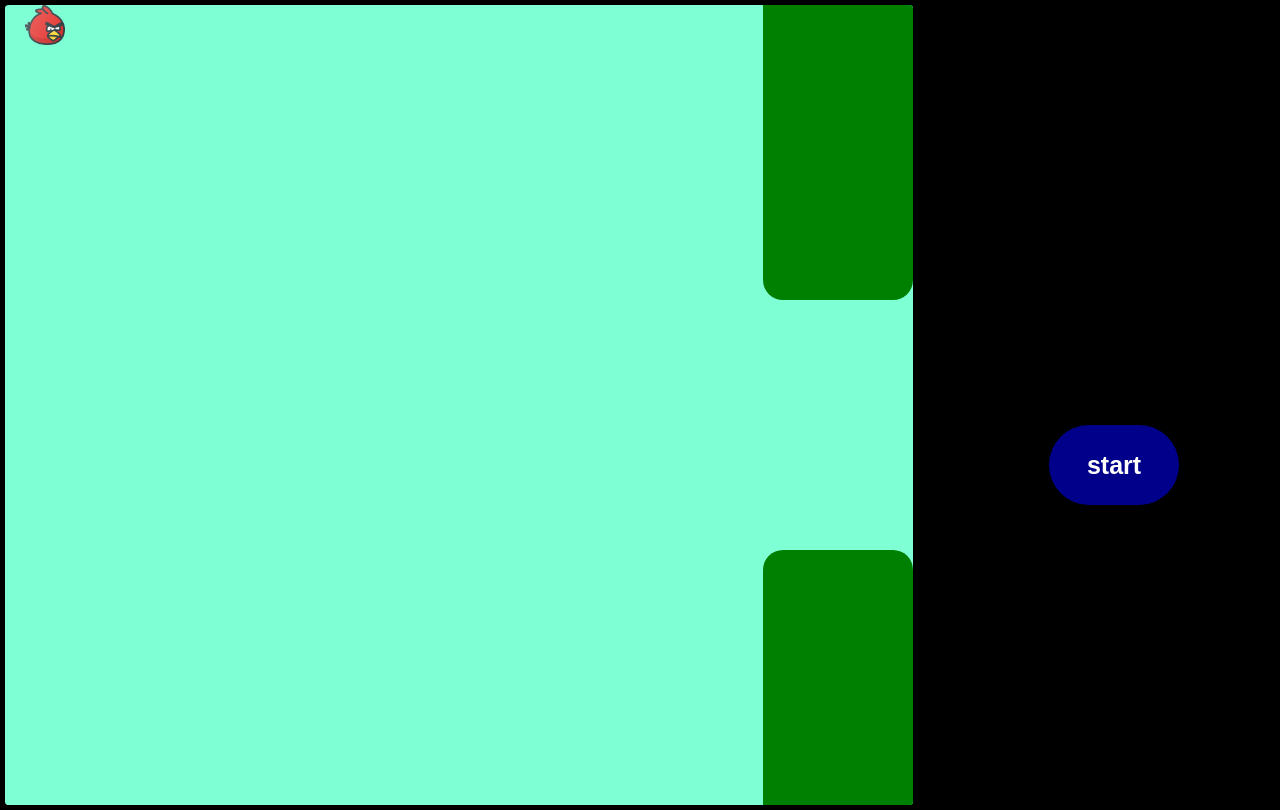
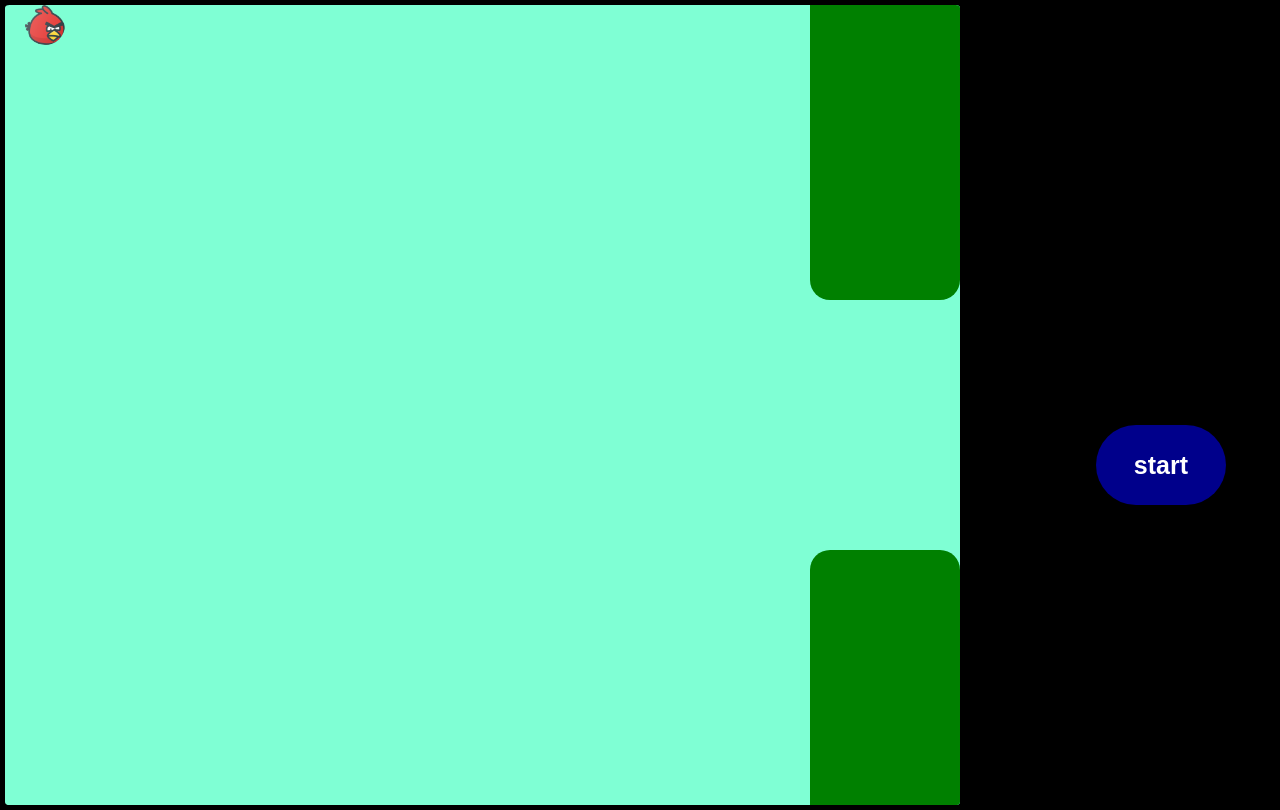
Before and after one commit to MallikarjunKamtam/floppy-bird, a React (Create React App) app: page / in a window 1280 px wide. Built offline with nearby package versions, Linux system fonts and the light colour scheme.

Commit message:
overflow hide

```diff
--- a/src/index.css
+++ b/src/index.css
@@ -7,6 +7,11 @@ body {
   -moz-osx-font-smoothing: grayscale;
   background-color: black;
   user-select: none;
+  overflow: hidden;
+}
+
+* {
+overflow: hidden;
 }
 
 code {
```
